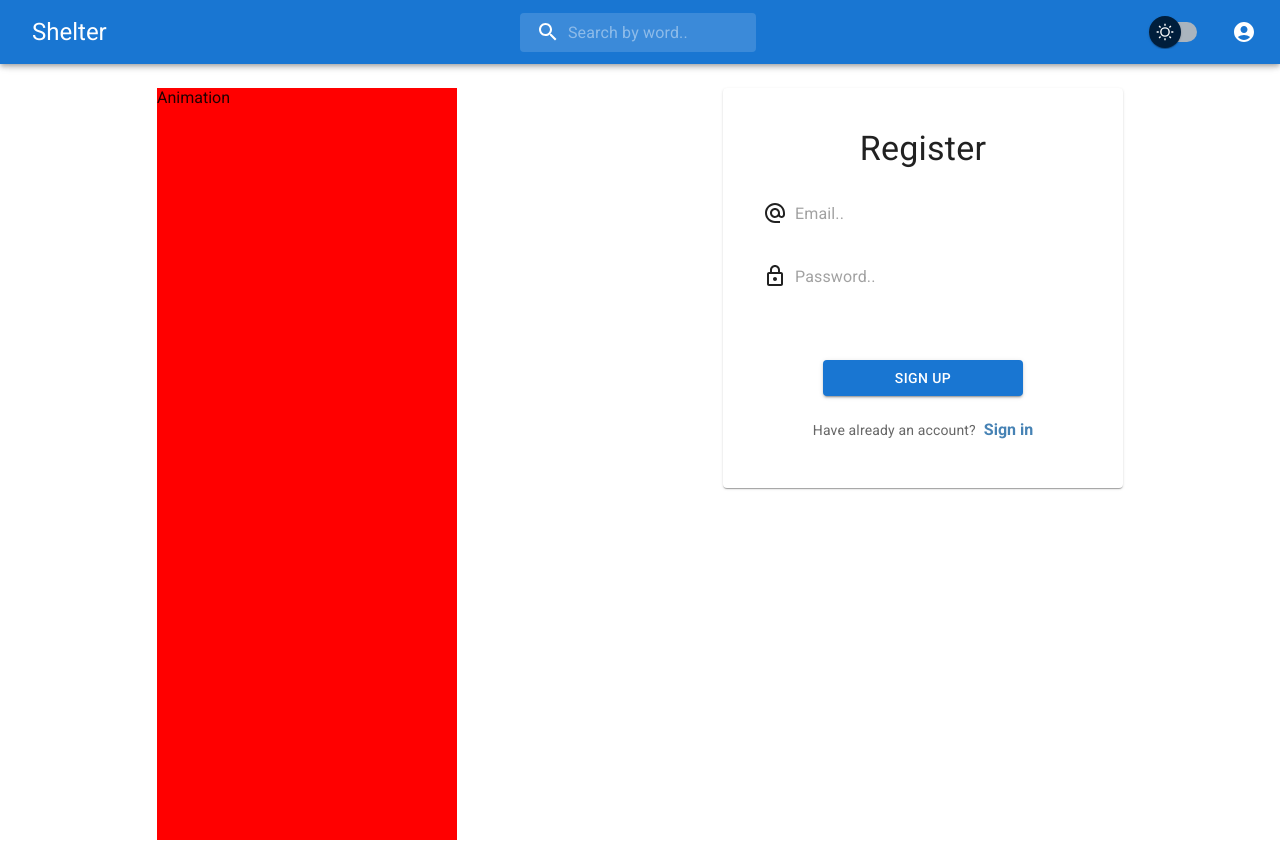
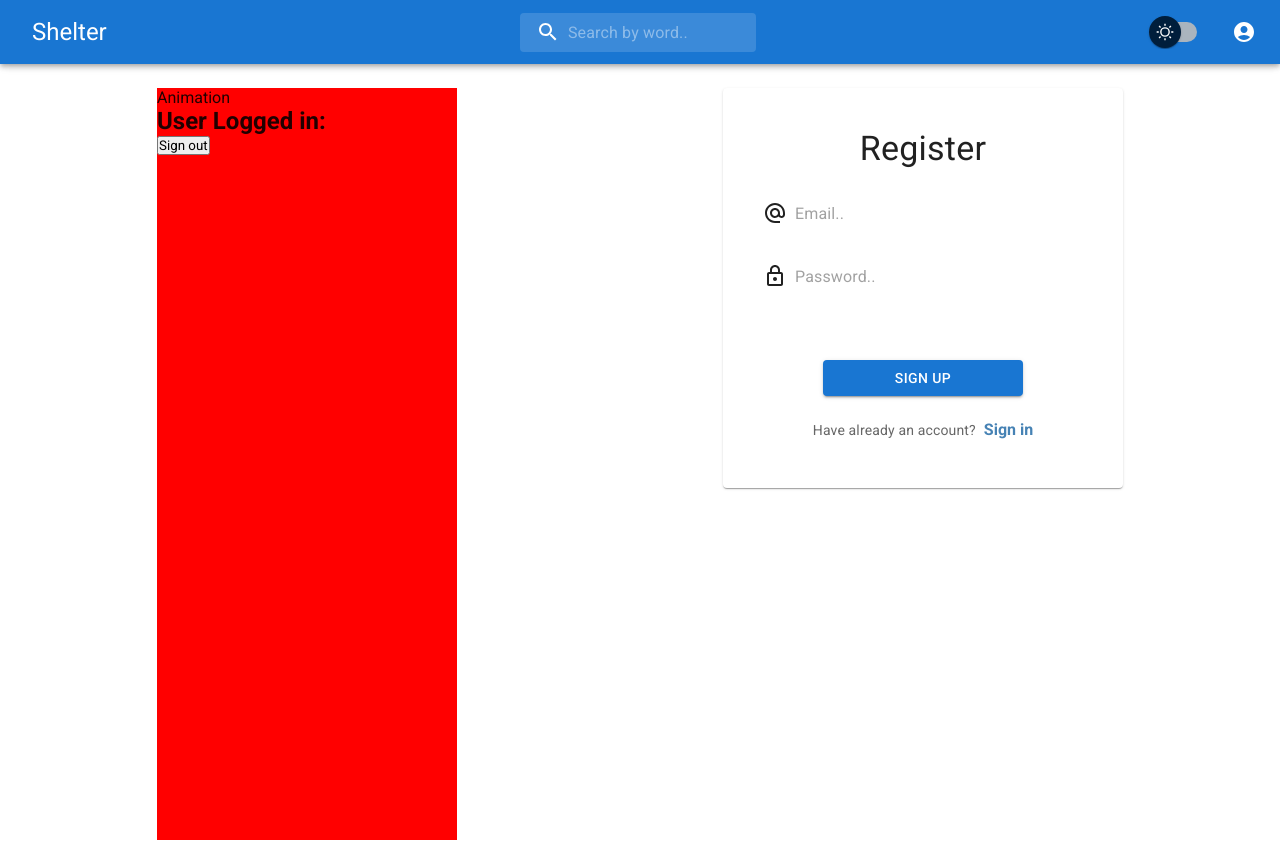
Before and after one commit to AlexForw/social-network-mui-react, a React (Create React App) app: page /register in a window 1280 px wide. Built offline with nearby package versions, Linux system fonts and the light colour scheme; no server answers.

Commit message:
feat: add logout function

```diff
--- a/src/App.js
+++ b/src/App.js
@@ -78,7 +78,7 @@ function App() {
             <Route path='/friends' element={<Friends />} />
           </Route>
           <Route path='/' element={<LayoutForm mode={mode} setMode={setMode} setSearchNews={setSearchNews} />}>
-            <Route path='/register' element={<Register />} />
+            <Route path='/register' element={<Register setUserName={setUserName} userName={userName} />} />
             <Route path='/login' element={<Login />} />
           </Route>
         </Routes>
--- a/src/components/pages/Register/Register.jsx
+++ b/src/components/pages/Register/Register.jsx
@@ -6,34 +6,49 @@ import Button from '@mui/material/Button';
 import LockOutlinedIcon from '@mui/icons-material/LockOutlined';
 import AlternateEmailOutlinedIcon from '@mui/icons-material/AlternateEmailOutlined';
 import { Link } from 'react-router-dom'
-import { createUserWithEmailAndPassword, onAuthStateChanged, signInWithEmailAndPassword, signOut } from 'firebase/auth'
+import { createUserWithEmailAndPassword, onAuthStateChanged, signOut } from 'firebase/auth'
 import { auth } from '../../../firebase-config'
 
 
-const Register = () => {
+const Register = ({setUserName,userName}) => {
 
     const [registerEmail, setRegisterEmail] = useState('')
     const [registerPassword, setRegisterPassword] = useState('')
 
 
-    const register = async () =>{
-        try{
-          const user = await createUserWithEmailAndPassword(auth, registerEmail, registerPassword)
-          console.log(user);
-        }catch (error){
-          console.log(error.message);
+    onAuthStateChanged(auth, (currentUser) =>{
+        if (currentUser) {
+          setUserName(currentUser)
         }
+      })
+
+    const register = async () => {
+        try {
+            const user = await createUserWithEmailAndPassword(auth, registerEmail, registerPassword)
+            console.log(user);
+        } catch (error) {
+            console.log(error.message);
+        }
+        setRegisterEmail('')
+        setRegisterPassword('')
+    }
+
+    const logout = async () =>{
+        await signOut(auth)
+        setUserName({})
       }
 
     return (
         <Box height='100vh' p={3} sx={{ display: 'flex', justifyContent: 'space-around' }}>
             <Box sx={{ backgroundColor: 'red', width: '300px' }}>
                 Animation
+                <h2>User Logged in: {userName?.email} </h2>
+                <button className='button' onClick={logout}>Sign out</button>
             </Box>
             <Card sx={{ width: '400px', height: '400px', display: 'flex', flexDirection: 'column', gap: 3 }}>
                 <Typography variant='h4' sx={{ textAlign: 'center', marginTop: 5 }}>Register</Typography>
-                <Search text={'Email..'} icon={<AlternateEmailOutlinedIcon />} onChange={e => setRegisterEmail(e.target.value)} />
-                <Search text={'Password..'} icon={<LockOutlinedIcon />} onChange={e => setRegisterPassword(e.target.value)} />
+                <Search text={'Email..'} icon={<AlternateEmailOutlinedIcon />} value={registerEmail} onChange={e => setRegisterEmail(e.target.value)} />
+                <Search text={'Password..'} icon={<LockOutlinedIcon />} value={registerPassword} onChange={e => setRegisterPassword(e.target.value)} />
                 <Button variant="contained" onClick={register} sx={{ width: '200px', alignSelf: 'center', marginTop: 5 }}>Sign up</Button>
 
                 <Box sx={{ display: 'flex', justifyContent: 'center', color: '#4682B4', fontWeight: '900' }}>
```
